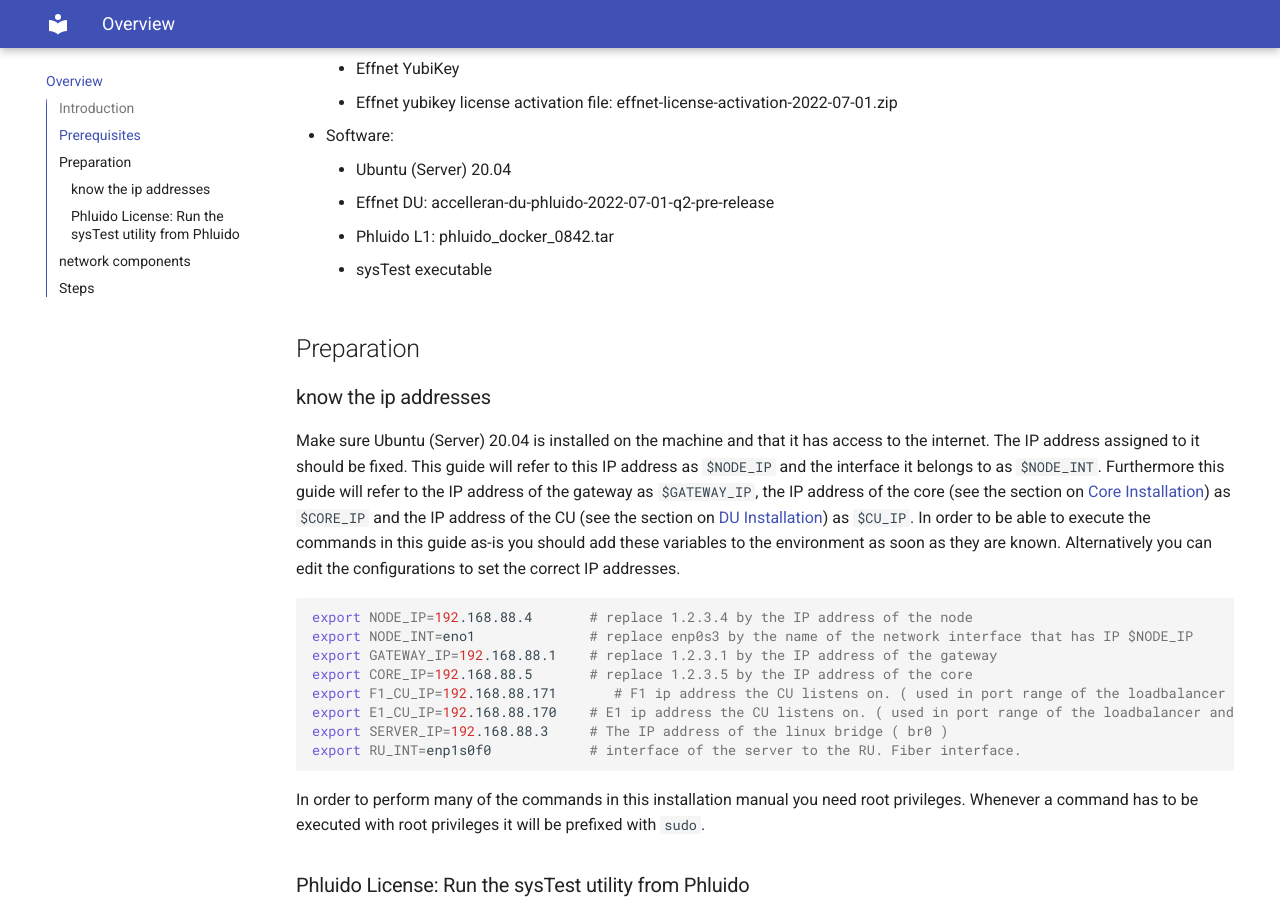
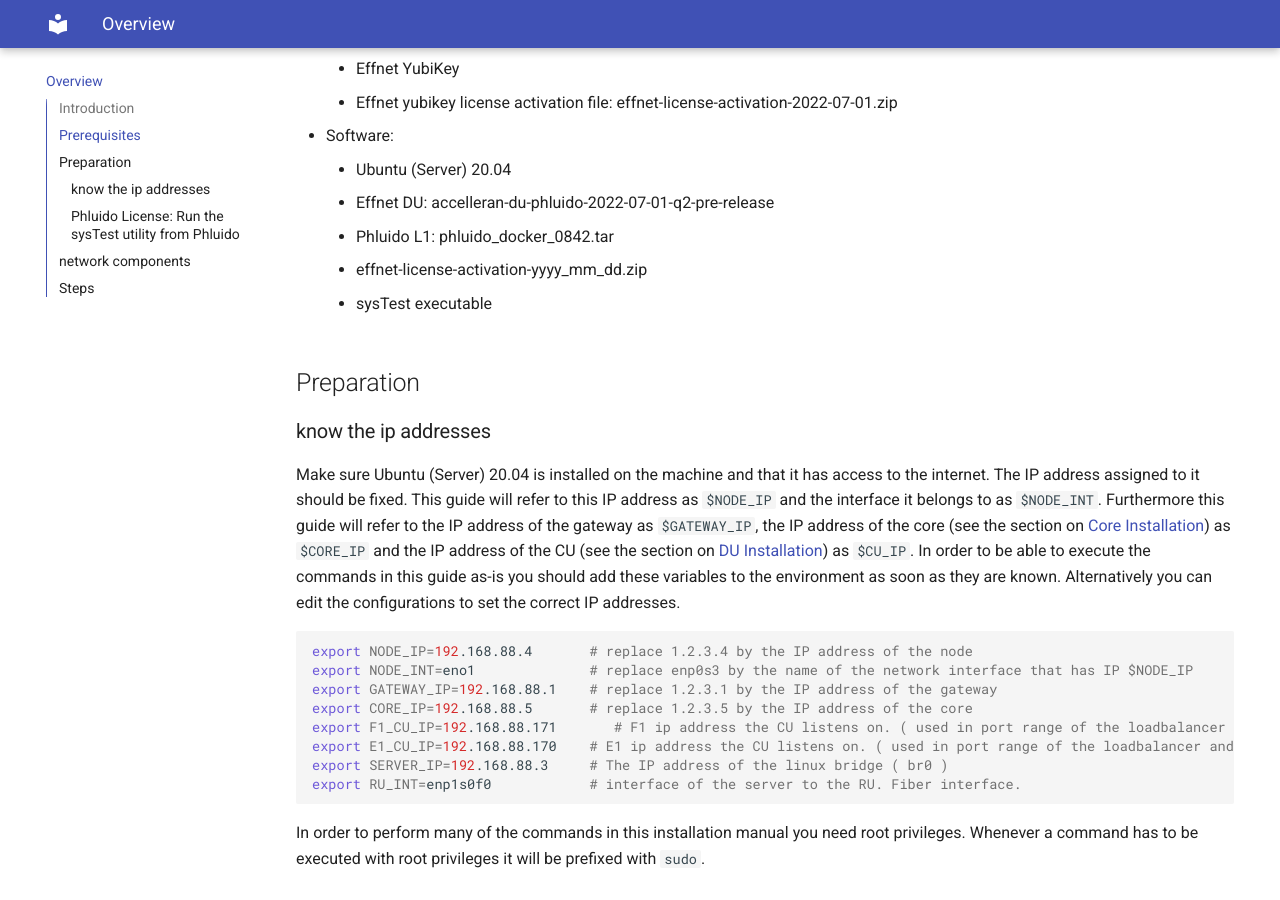
Before and after one commit to accelleran/drax-docs, an MkDocs documentation site: the page built from docs/index.md, in a window 1280 px wide and 900 px high, scrolled down 776 px. Built offline with MkDocs 1.6.1 and Material for MkDocs 9.7.7, drawn with Linux system fonts in a browser that asks for light colours; the version menu is left out.

Commit message:
Update index.md

```diff
--- a/docs/index.md
+++ b/docs/index.md
@@ -26,7 +26,9 @@ This installation guide assumes that that the following things are available:
 	* Ubuntu (Server) 20.04
 	* Effnet DU: accelleran-du-phluido-2022-07-01-q2-pre-release
 	* Phluido L1: phluido_docker_0842.tar
+	* effnet-license-activation-yyyy_mm_dd.zip
 	* sysTest executable
+
 
 ## Preparation
 
```
